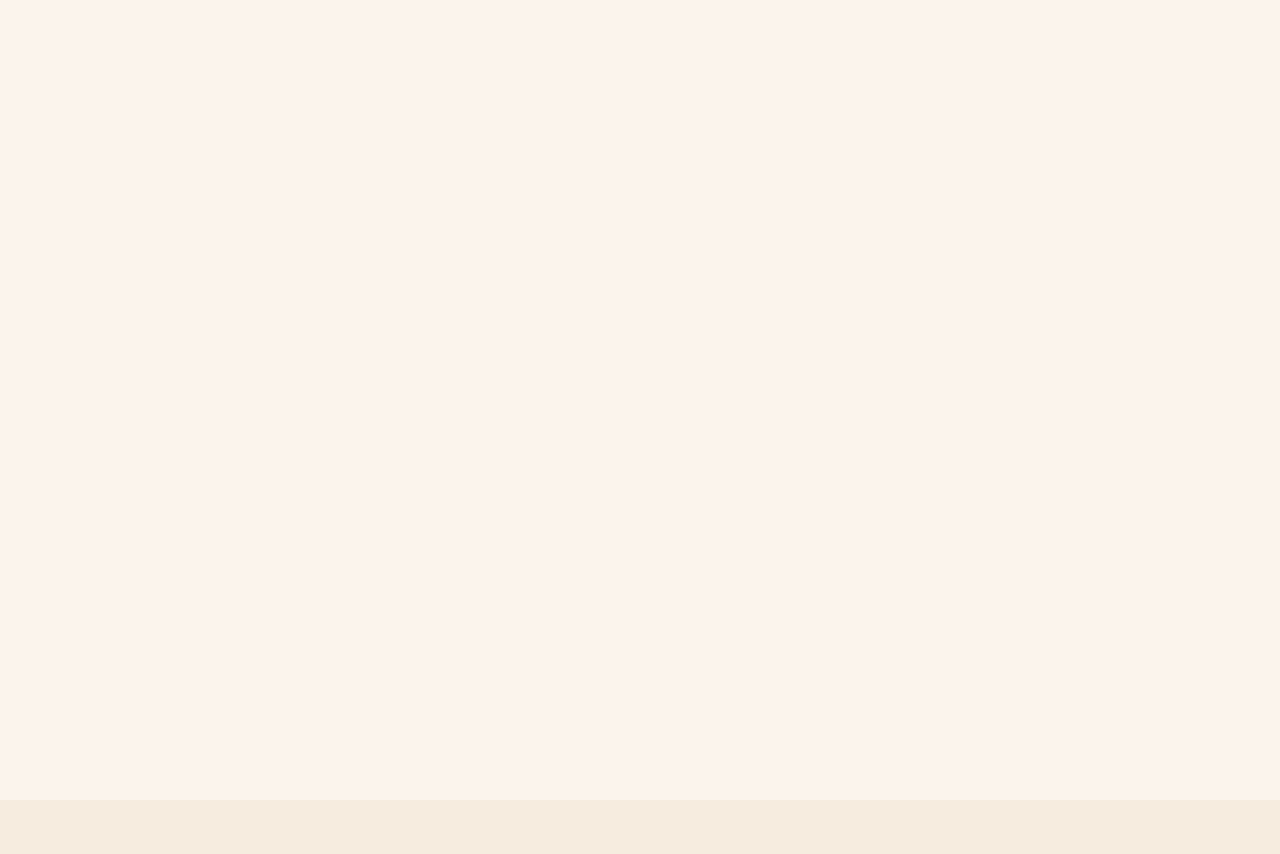
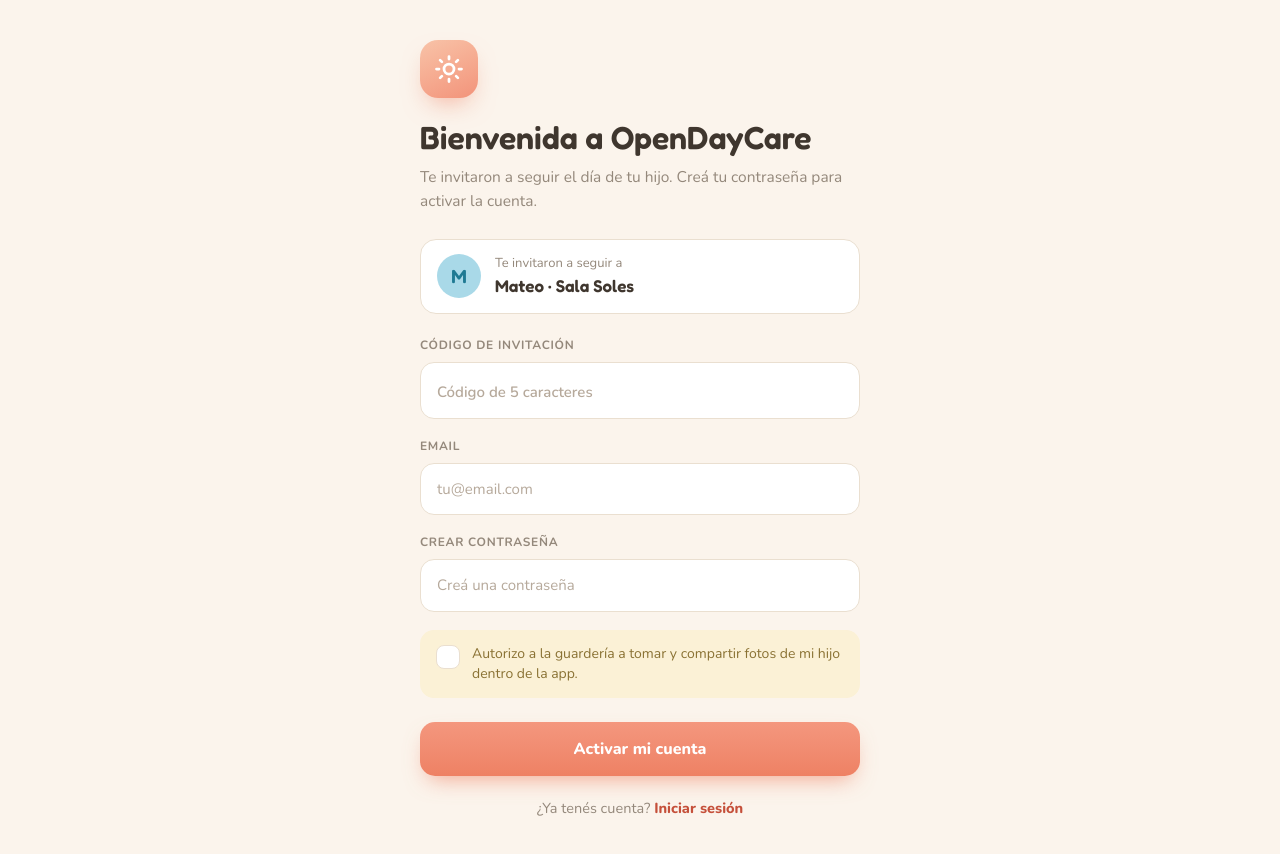
Before and after one commit to luisgabrielarevalo-hub/open-daycare, a Next.js app: page /auth/activate in a window 1280 px wide. Shown: the top 854 px of the page. Before the commit the page ends 800 px from the top, so only its background shows below. Built offline with nearby package versions, Linux system fonts and the light colour scheme.

Commit message:
Agregar componente ActivateAccountForm y actualizar página de activación con diseño y funcionalidad

```diff
--- a/app/auth/activate/page.tsx
+++ b/app/auth/activate/page.tsx
@@ -1,9 +1,14 @@
 import type { Metadata } from "next";
+import { ActivateAccountForm } from "@/components/auth/ActivateAccountForm";
 
 export const metadata: Metadata = {
   title: "Activar cuenta · OpenDayCare",
 };
 
 export default function ActivatePage() {
-  return <main className="min-h-screen bg-auth-bg" />;
+  return (
+    <main className="flex min-h-screen items-center justify-center bg-auth-bg p-10">
+      <ActivateAccountForm />
+    </main>
+  );
 }
--- /dev/null
+++ b/components/auth/ActivateAccountForm.tsx
@@ -0,0 +1,92 @@
+import Link from "next/link";
+import { AuthField } from "@/components/auth/AuthField";
+import { CheckIcon, SunIcon } from "@/components/ui/icons";
+
+export function ActivateAccountForm() {
+  return (
+    <div className="w-full max-w-[440px]">
+      <div className="mb-[22px] flex size-[58px] items-center justify-center rounded-[18px] bg-linear-155 from-avatar-peach-light to-avatar-peach shadow-[0_12px_26px_-10px_rgba(238,129,100,0.65)]">
+        <SunIcon width={30} height={30} strokeWidth={2.2} className="text-white" />
+      </div>
+
+      <h1 className="mb-2 font-display text-[32px] leading-[1.15] font-semibold text-ink">
+        Bienvenida a OpenDayCare
+      </h1>
+      <p className="mb-[26px] text-[15.5px] leading-[1.55] text-muted">
+        Te invitaron a seguir el día de tu hijo. Creá tu contraseña para activar
+        la cuenta.
+      </p>
+
+      <div className="mb-[22px] flex items-center gap-3.5 rounded-2xl border-[1.5px] border-auth-border bg-white px-4 py-3.5">
+        <div className="flex size-11 flex-none items-center justify-center rounded-full bg-avatar-sky font-display text-[19px] font-semibold text-avatar-sky-fg">
+          M
+        </div>
+        <div>
+          <div className="text-[13px] text-muted">Te invitaron a seguir a</div>
+          <div className="font-display text-[17px] font-semibold text-ink">
+            Mateo · Sala Soles
+          </div>
+        </div>
+      </div>
+
+      <div className="mb-[18px]">
+        <AuthField
+          id="activate-code"
+          label="CÓDIGO DE INVITACIÓN"
+          type="text"
+          name="code"
+          placeholder="Código de 5 caracteres"
+          autoComplete="one-time-code"
+          inputClassName="font-display text-[18px] font-bold tracking-[3px] placeholder:font-sans placeholder:text-[15px] placeholder:font-semibold placeholder:tracking-normal"
+        />
+      </div>
+
+      <div className="mb-[18px]">
+        <AuthField
+          id="activate-email"
+          label="EMAIL"
+          type="email"
+          name="email"
+          placeholder="tu@email.com"
+          autoComplete="email"
+        />
+      </div>
+
+      <div className="mb-[18px]">
+        <AuthField
+          id="activate-password"
+          label="CREAR CONTRASEÑA"
+          type="password"
+          name="password"
+          placeholder="Creá una contraseña"
+          autoComplete="new-password"
+        />
+      </div>
+
+      <label className="mb-6 flex cursor-pointer items-start gap-3 rounded-[14px] bg-consent-bg px-4 py-3.5">
+        <input type="checkbox" name="consent" className="peer sr-only" />
+        <span className="mt-px flex size-6 flex-none items-center justify-center rounded-lg border-[1.5px] border-auth-border bg-white text-transparent peer-checked:border-consent-check peer-checked:bg-consent-check peer-checked:text-white peer-focus-visible:ring-2 peer-focus-visible:ring-auth-focus peer-focus-visible:ring-offset-2">
+          <CheckIcon />
+        </span>
+        <span className="text-[14px] leading-[1.45] text-consent-text">
+          Autorizo a la guardería a tomar y compartir fotos de mi hijo dentro de
+          la app.
+        </span>
+      </label>
+
+      <a
+        href="#"
+        className="block w-full rounded-[15px] bg-linear-to-b from-coral-light to-coral py-[15px] text-center text-[16px] font-extrabold text-white shadow-[0_10px_22px_-8px_rgba(238,129,100,0.7)]"
+      >
+        Activar mi cuenta
+      </a>
+
+      <p className="mt-[22px] text-center text-[14.5px] text-muted">
+        ¿Ya tenés cuenta?{" "}
+        <Link href="/auth/login" className="font-extrabold text-coral-deep">
+          Iniciar sesión
+        </Link>
+      </p>
+    </div>
+  );
+}
```
